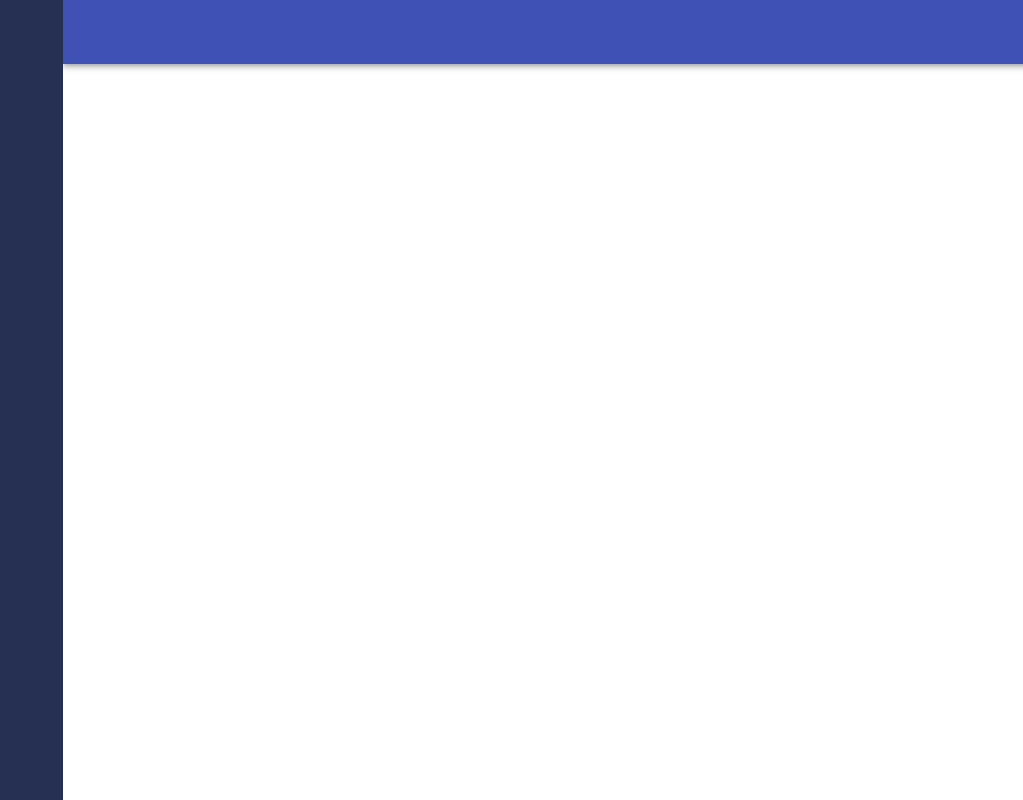
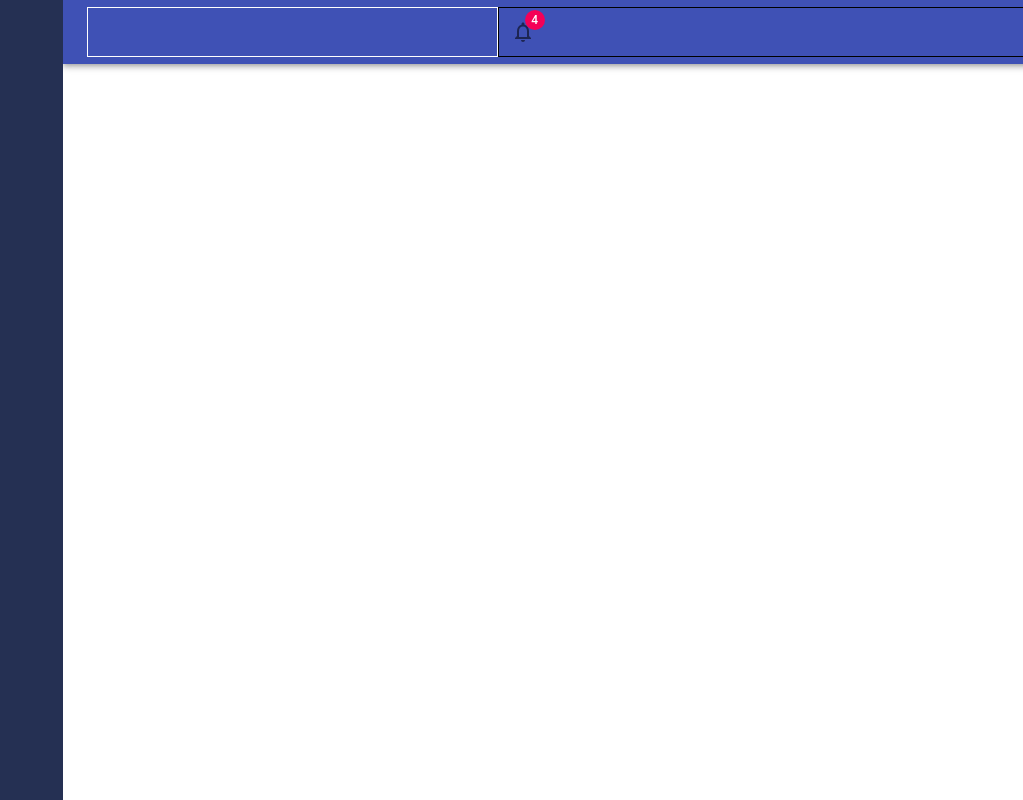
Before and after one commit to JWoltjen/material-ui-demo2, a React (Create React App) app: page / in a window 1280 px wide. Shown: the top 800 px of the page, without its empty margins (257-1280 px from the left). Built offline with nearby package versions, Linux system fonts and the light colour scheme.

Commit message:
add grid with badges to header

```diff
--- a/src/Components/Header.js
+++ b/src/Components/Header.js
@@ -1,12 +1,23 @@
 import React from 'react'
-import { AppBar, Toolbar } from '@material-ui/core'
-
+import { AppBar, Toolbar, Grid, InputBase, IconButton, Badge } from '@material-ui/core'
+import NotificationsNoneIcon from '@material-ui/icons/NotificationsNone';
 function Header() {
     return (
       <AppBar position='static'>
-      <Toolbar>
-
-      </Toolbar>
+        <Toolbar>
+            <Grid container>
+                <Grid item sm={4} style={{border: '1px solid #fff'}}>
+                    <InputBase />
+                </Grid>
+                <Grid item sm={8} style={{border: '1px solid #000'}}>
+                    <IconButton>
+                        <Badge badgeContent={4} color='secondary'>
+<NotificationsNoneIcon />
+                        </Badge>
+                    </IconButton>
+                </Grid>
+            </Grid>
+        </Toolbar>
       </AppBar>
     )
 }
```
Also changed, not shown: 1 other file (tests, documents, lock files or other folders).
